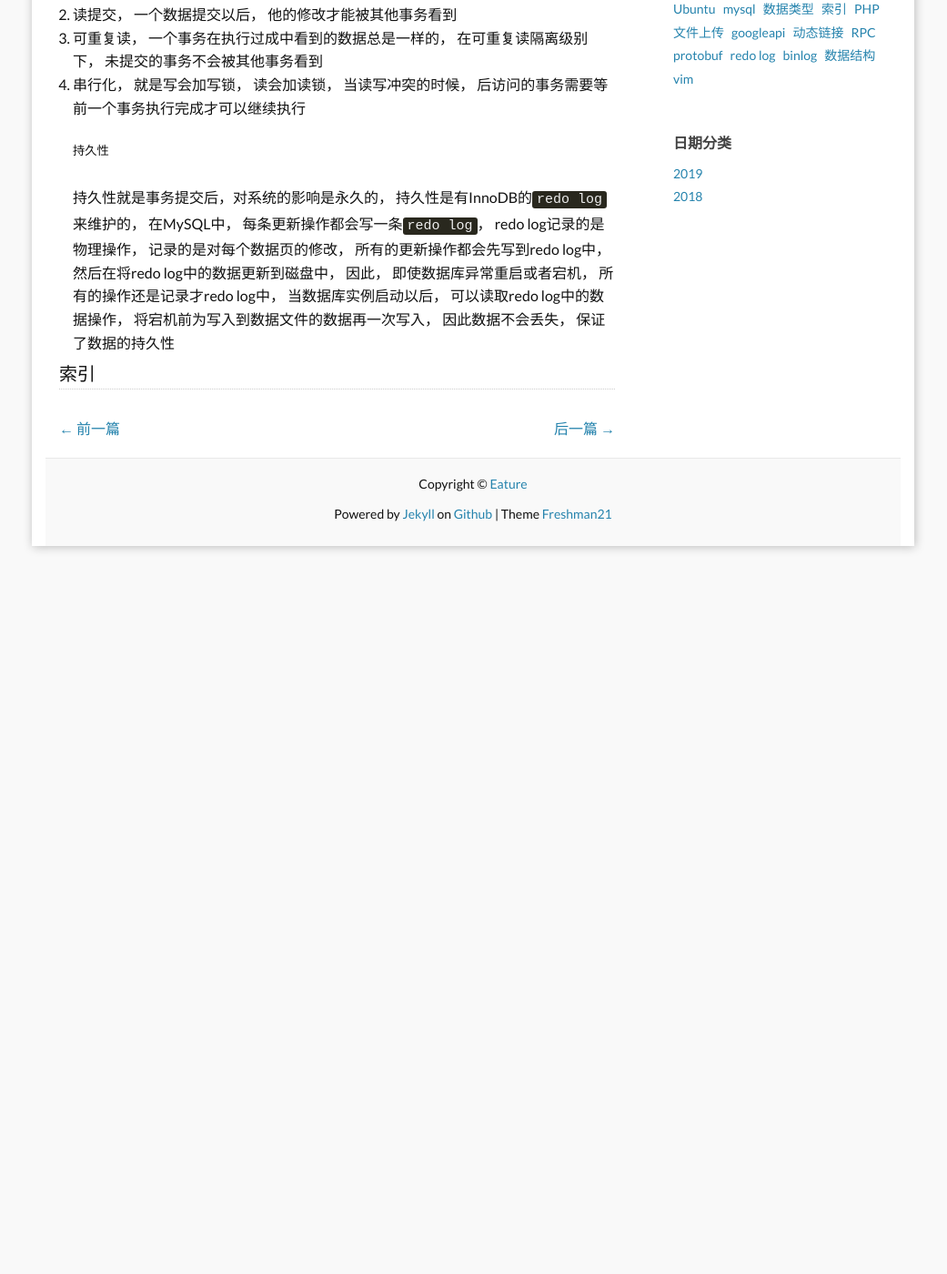
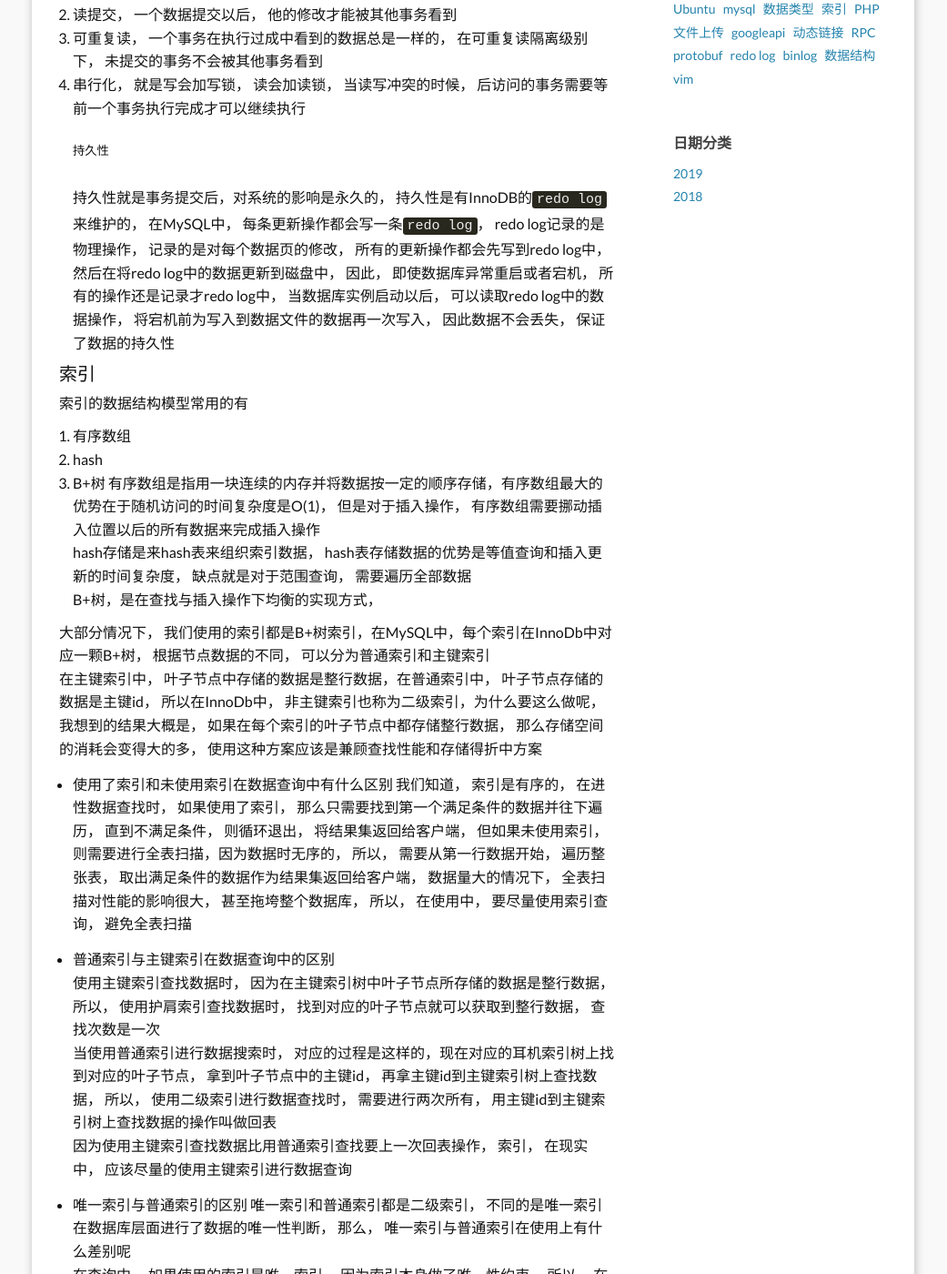
Before and after one commit to zoueature/zoueature.github.io, a Jekyll site: the page built from _posts/2019-05-28-MySQL-事务与索引.md, in a window 1280 px wide and 1400 px high, scrolled down 1094 px. Shown: the whole window at 91% size, without its empty margins (120-1161 px from the left). Built offline with Jekyll 4.4.1, drawn with Linux system fonts in a browser that asks for light colours; comment, search, counter and statistics services are not loaded; before the commit the page ends 1724 px from its top, so only the background shows below that; some of the changed text lies outside the part shown.

Commit message:
总结一些索引的只是

```diff
--- a/_posts/2019-05-28-MySQL-事务与索引.md
+++ b/_posts/2019-05-28-MySQL-事务与索引.md
@@ -32,3 +32,26 @@ tags:
 持久性就是事务提交后，对系统的影响是永久的， 持久性是有InnoDB的`redo log`来维护的， 在MySQL中， 每条更新操作都会写一条`redo log`， redo log记录的是物理操作， 记录的是对每个数据页的修改， 所有的更新操作都会先写到redo log中， 然后在将redo log中的数据更新到磁盘中， 因此， 即使数据库异常重启或者宕机， 所有的操作还是记录才redo log中， 当数据库实例启动以后， 可以读取redo log中的数据操作， 将宕机前为写入到数据文件的数据再一次写入， 因此数据不会丢失， 保证了数据的持久性
 
 #### 索引
+索引的数据结构模型常用的有
+1. 有序数组
+2. hash
+3. B+树
+有序数组是指用一块连续的内存并将数据按一定的顺序存储，有序数组最大的优势在于随机访问的时间复杂度是O(1)， 但是对于插入操作， 有序数组需要挪动插入位置以后的所有数据来完成插入操作
+hash存储是来hash表来组织索引数据， hash表存储数据的优势是等值查询和插入更新的时间复杂度， 缺点就是对于范围查询， 需要遍历全部数据
+B+树，是在查找与插入操作下均衡的实现方式，
+
+大部分情况下， 我们使用的索引都是B+树索引，在MySQL中，每个索引在InnoDb中对应一颗B+树， 根据节点数据的不同， 可以分为普通索引和主键索引
+在主键索引中， 叶子节点中存储的数据是整行数据，在普通索引中， 叶子节点存储的数据是主键id， 所以在InnoDb中， 非主键索引也称为二级索引，为什么要这么做呢， 我想到的结果大概是， 如果在每个索引的叶子节点中都存储整行数据， 那么存储空间的消耗会变得大的多， 使用这种方案应该是兼顾查找性能和存储得折中方案
+* 使用了索引和未使用索引在数据查询中有什么区别
+我们知道， 索引是有序的， 在进性数据查找时， 如果使用了索引， 那么只需要找到第一个满足条件的数据并往下遍历， 直到不满足条件， 则循环退出， 将结果集返回给客户端， 但如果未使用索引， 则需要进行全表扫描，因为数据时无序的， 所以， 需要从第一行数据开始， 遍历整张表， 取出满足条件的数据作为结果集返回给客户端， 数据量大的情况下， 全表扫描对性能的影响很大， 甚至拖垮整个数据库， 所以， 在使用中， 要尽量使用索引查询， 避免全表扫描
+
+* 普通索引与主键索引在数据查询中的区别
+使用主键索引查找数据时， 因为在主键索引树中叶子节点所存储的数据是整行数据， 所以， 使用护肩索引查找数据时， 找到对应的叶子节点就可以获取到整行数据， 查找次数是一次
+当使用普通索引进行数据搜索时， 对应的过程是这样的，现在对应的耳机索引树上找到对应的叶子节点， 拿到叶子节点中的主键id， 再拿主键id到主键索引树上查找数据， 所以， 使用二级索引进行数据查找时， 需要进行两次所有， 用主键id到主键索引树上查找数据的操作叫做回表
+因为使用主键索引查找数据比用普通索引查找要上一次回表操作， 索引， 在现实中， 应该尽量的使用主键索引进行数据查询
+
+* 唯一索引与普通索引的区别
+唯一索引和普通索引都是二级索引， 不同的是唯一索引在数据库层面进行了数据的唯一性判断， 那么， 唯一索引与普通索引在使用上有什么差别呢
+在查询中， 如果使用的索引是唯一索引， 因为索引本身做了唯一性约束， 所以， 在等值查询的时候， 使用唯一索引查找的时候， 当找到满足条件的行后， 会直接退出， 将结果返回给客户端， 但是普通索引则还需要再往下遍历，直到找到不满足条件的行， 在整张表的数据是唯一的情况下， 普通索引要比唯一索引扫描一行数据， 实际对查找的性能影响不大
+在更新操作中， InnoDb在每个更新的时候会将更新操作先记录在`change buffer`中， 再统一同步到磁盘上， 由于change buffer是在内存中的， 所以更新数据会变得很快，但是， change buffer只能在普通索引上使用， 因为， 在更新唯一索引的时候， 由于需要做唯一性判断， 所以需要读取原表的数据， 这样的话，也就需要将磁盘中的数据读入到内存中， 既然数据已经在内存中了， 就没有必要再使用change buffer 了， 直接更新内存中的数据就行， 所以， 在进行更新操作的时候， 由于普通索引可以使用change buffer， 唯一所以需要读取磁盘中的数据， 有额外的磁盘消耗， 所以， 在更新操作的时候， 普通索引的性能是要由于唯一索引的。
+因为唯一索引在查找中的性能相对普通索引的优势可以忽略不记， 但是在更新操作的性能上却要明显的低于普通索引， 所以， 在实际中， 业务层能够保证数据的唯一性的情况下， 应该尽量使用普通索引
```
